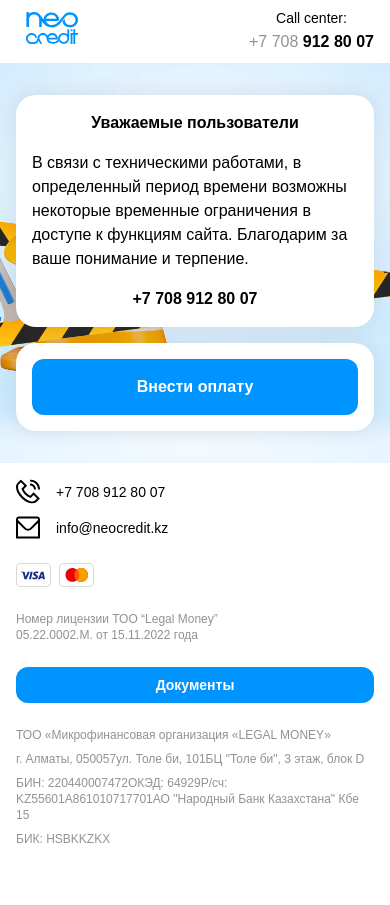
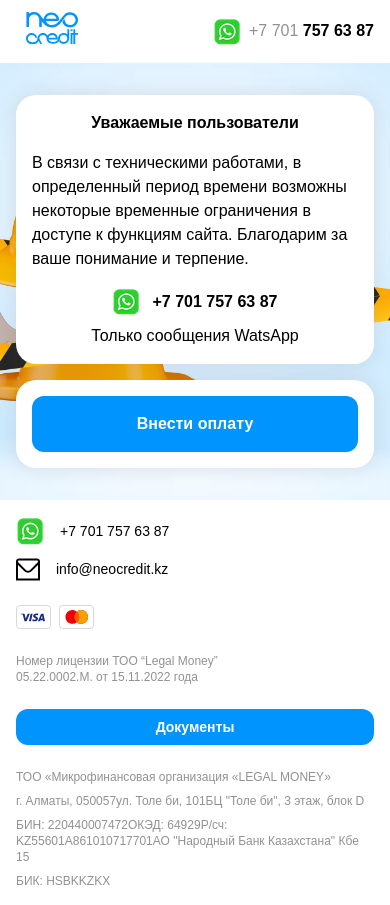
Before and after one commit to vladji/neocredit-stub, a React (Create React App) app: page / in a window 390 px wide. Before the commit the page ends 863 px from the top, so only its background shows below. Built offline with nearby package versions, Linux system fonts and the light colour scheme.

Commit message:
feat: WatsApp phone

```diff
--- a/src/components/Footer/index.tsx
+++ b/src/components/Footer/index.tsx
@@ -1,4 +1,3 @@
-import { PhoneIcon } from '../../icons/PhoneIcon';
 import { EmailIcon } from '../../icons/EmailIcon';
 import { VisaIcon } from '../../icons/VisaIcon';
 import { MastercardIcon } from '../../icons/MastercardIcon';
@@ -21,8 +20,8 @@
           <div>
             <div className={styles.contacts}>
               <div className={`${styles.row}`}>
-                <PhoneIcon />
-                <a href="tel:+77089128007">+7 708 912 80 07</a>
+                <img className={styles.image} src="/images/whatsapp-logo.png" alt="WatsApp" />
+                <a href="tel:+77017576387">+7 701 757 63 87</a>
               </div>
               <div className={`${styles.row}`}>
                 <EmailIcon />
--- a/src/components/Footer/styles.module.scss
+++ b/src/components/Footer/styles.module.scss
@@ -33,6 +33,10 @@
   display: flex;
   gap: var(--size-standard);
   align-items: center;
+
+  .image {
+    width: var(--logo-watsapp-width);
+  }
 }
 
 .contacts {
--- a/src/components/Header/index.tsx
+++ b/src/components/Header/index.tsx
@@ -11,13 +11,19 @@
           </a>
         </div>
         <div className={styles.callCenter}>
-          <span className={styles.title}>Call center:</span>
-          <a href="tel:+77089128007">
+          <div className={styles.titleWrapper}>
+            <img className={styles.image} src="/images/whatsapp-logo.png" alt="WatsApp" />
+            <span>Только сообщения WatsApp</span>
+          </div>
+          <div className={styles.phoneWrapper}>
+            <img className={`${styles.image} mobileDisplay`} src="/images/whatsapp-logo.png" alt="WatsApp" />
+            <a href="tel:++77017576387">
                 <span className={styles.value}>
-                <span className={styles.mark}>+7 708 </span>
-                912 80 07
-              </span>
-          </a>
+                <span className={styles.mark}>+7 701 </span>
+                757 63 87
+                </span>
+            </a>
+          </div>
         </div>
       </div>
     </header>
--- a/src/components/Header/styles.module.scss
+++ b/src/components/Header/styles.module.scss
@@ -38,6 +38,26 @@
     order: 1;
   }
 
+  .titleWrapper {
+    display: none;
+
+    @media(min-width: #{$breakpoint-desktop}) {
+      display: flex;
+      gap: var(--size-mini);
+      align-items: center;
+    }
+  }
+
+  .phoneWrapper {
+    display: flex;
+    gap: var(--size-mini);
+    align-items: center;
+  }
+
+  .image {
+    width: var(--logo-watsapp-width);
+  }
+
   .title {
     @include font-body-small;
   }
--- a/src/components/Stub/index.tsx
+++ b/src/components/Stub/index.tsx
@@ -14,7 +14,13 @@
               доступе к функциям сайта.
               Благодарим за ваше понимание и терпение.
             </p>
-            <a className={styles.cardLink} href="tel:+77089128007">+7 708 912 80 07</a>
+            <div className={styles.phoneWrapper}>
+              <div className={styles.phoneInner}>
+                <img className={styles.image} src="/images/whatsapp-logo.png" alt="WatsApp" />
+                <a className={styles.cardLink} href="tel:++770175763877">+7 701 757 63 87</a>
+              </div>
+              <span>Только сообщения WatsApp</span>
+            </div>
           </CardBlank>
           <MakePayment />
         </div>
--- a/src/components/Stub/styles.module.scss
+++ b/src/components/Stub/styles.module.scss
@@ -30,6 +30,23 @@
   gap: var(--size-standard);
 }
 
+.phoneWrapper {
+  display: flex;
+  flex-direction: column;
+  gap: var(--size-mini);
+  align-items: center;
+}
+
+.phoneInner {
+  display: flex;
+  gap: var(--size-medium);
+  align-items: center;
+
+  .image {
+    width: var(--logo-watsapp-width);
+  }
+}
+
 .cardLink {
   @include font-h3;
 }
--- a/src/styles/variables.scss
+++ b/src/styles/variables.scss
@@ -11,6 +11,7 @@
   --button-height: 56px;
   --mobile-menu-width: 200px;
   --section-padding-block: #{$section-padding-block-mobile};
+  --logo-watsapp-width: 28px;
 
   // fonts
   --font-standard-size: 16px;
```
Also changed, not shown: public/images/whatsapp-logo.png (added).
